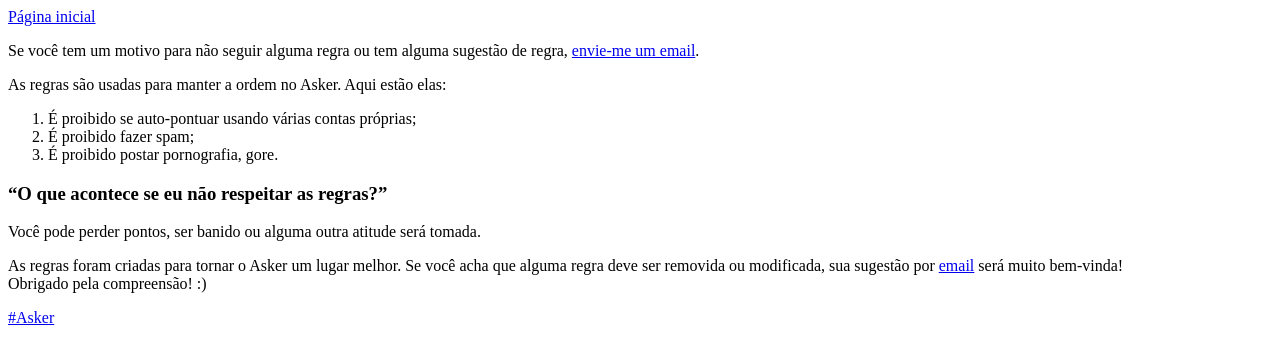
After one commit to 0asker/Asker, a Django app: page /rules in a window 1280 px wide. The commit adds this page. Shown: the top 364 px of the page. Run offline with Django 3.2, Linux system fonts and the light colour scheme.

Commit message:
remoção de ban por IP (bugou) e adição de regras do Asker.

```diff
--- a/django_project/settings.py
+++ b/django_project/settings.py
@@ -49,7 +49,6 @@
     'django.contrib.auth.middleware.AuthenticationMiddleware',
     'django.contrib.messages.middleware.MessageMiddleware',
     'django.middleware.clickjacking.XFrameOptionsMiddleware',
-    'main_app.middlewares.request_filter.request_filter',
 ]
 
 ROOT_URLCONF = 'django_project.urls'
--- a/django_project/urls.py
+++ b/django_project/urls.py
@@ -55,5 +55,6 @@
 	path('get_more_responses', views.get_more_responses, name='get_more_responses'),
 	path('save_answer', views.save_answer, name='save_answer'),
 	path('delete-account', views.delete_account, name='delete_account'),
-    path('admin/', admin.site.urls),
+  path('rules', views.rules, name='rules'),
+  path('admin/', admin.site.urls),
 ] + static(settings.MEDIA_URL, document_root=settings.MEDIA_ROOT)
--- a/main_app/templates/includes/navbar.html
+++ b/main_app/templates/includes/navbar.html
@@ -25,6 +25,9 @@
                 <a class="nav-link" href="/rank"><i class="fas fa-trophy"></i> rank</a>
             </li>
             <li class="nav-item">
+                <a class="nav-link" href="/rules"><i class="fas fa-pen-square"></i> convivência</a>
+            </li>
+            <li class="nav-item">
                 <a class="nav-link" href="/logout"><i class="fas fa-external-link-alt"></i> sair</a>
             </li>
             {% else %}
--- /dev/null
+++ b/main_app/templates/rules.html
@@ -0,0 +1,29 @@
+<!doctype html>
+<html lang="pt-br">
+  <head>
+    <meta charset="utf-8">
+    <meta name="viewport" content="width=device-width, initial-scale=1">
+    <title>Regras do Asker</title>
+  </head>
+  <body>
+
+    <header>
+      <a href="/">Página inicial</a>
+    </header>
+
+    <p>Se você tem um motivo para não seguir alguma regra ou tem alguma sugestão de regra, <a href="mailto:minha.ccontta@gmail.com">envie-me um email</a>.</p>
+    <p>As regras são usadas para manter a ordem no Asker. Aqui estão elas:</p>
+
+    <ol>
+      <li>É proibido se auto-pontuar usando várias contas próprias;</li>
+      <li>É proibido fazer spam;</li>
+      <li>É proibido postar pornografia, gore.</li>
+    </ol>
+
+    <h3><q>O que acontece se eu não respeitar as regras?</q></h3>
+    <p>Você pode perder pontos, ser banido ou alguma outra atitude será tomada.</p>
+    <p>As regras foram criadas para tornar o Asker um lugar melhor. Se você acha que alguma regra deve ser removida ou modificada, sua sugestão por <a href="mailto:minha.ccontta@gmail.com">email</a> será muito bem-vinda!<br>Obrigado pela compreensão! :)</p>
+    <p><a href="/">#Asker</a></p>
+
+  </body>
+</html>
--- a/main_app/views.py
+++ b/main_app/views.py
@@ -974,3 +974,7 @@
 			return False
 
 	return render(request, 'delete-account.html')
+
+
+def rules(request):
+  return render(request, 'rules.html')
```
Also changed, not shown: main_app/middlewares/request_filter.py (deleted, +0 -15 lines), 1 other file.
